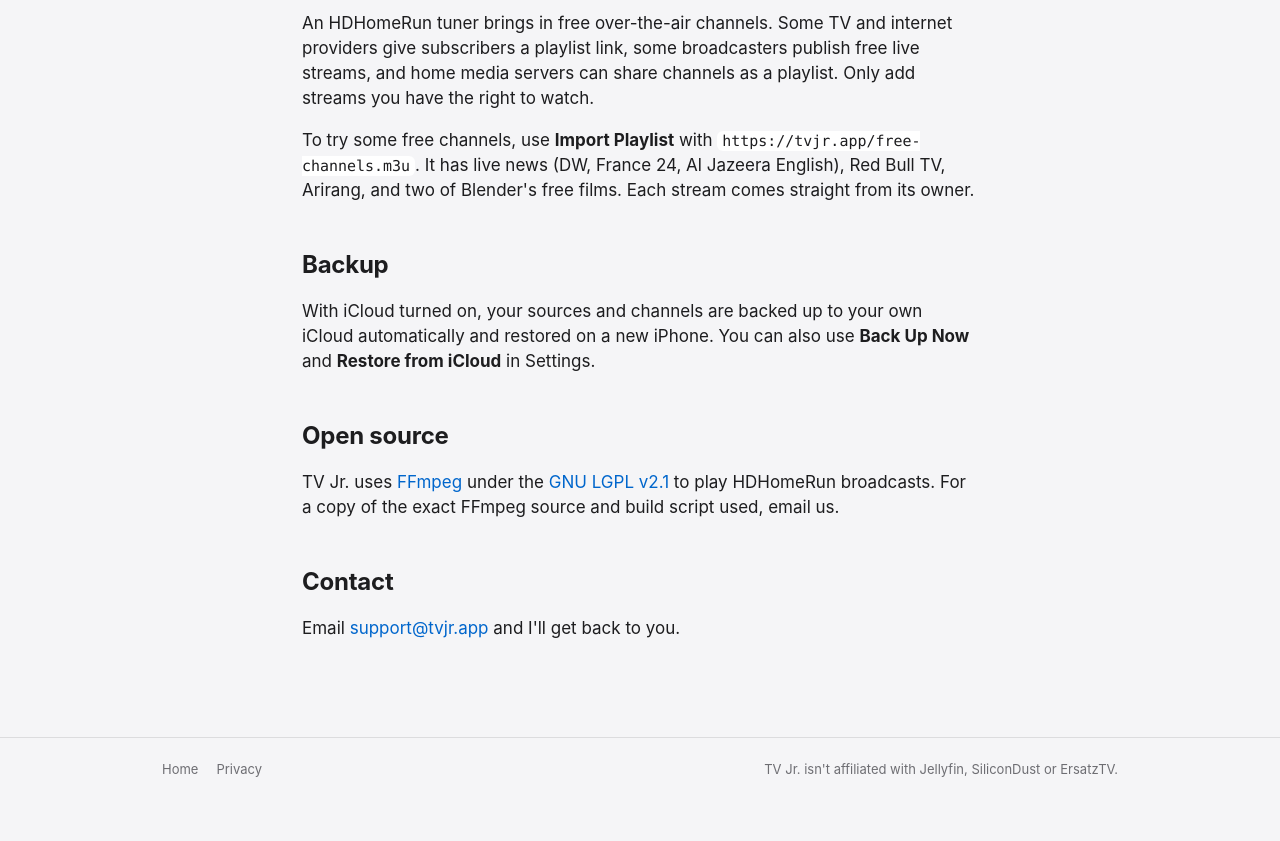
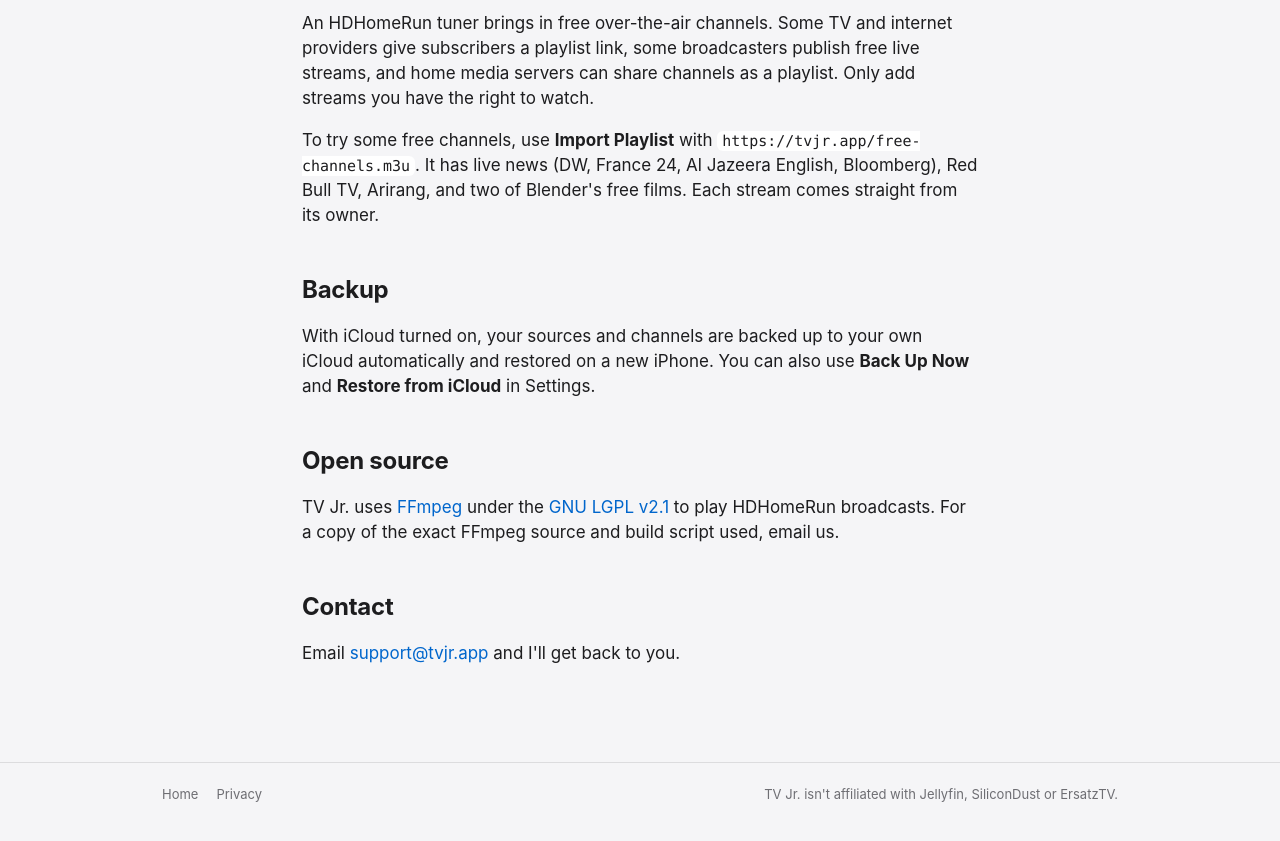
Before and after one commit to bpmarkowitz/tvjr-site, a plain HTML site: page support.html in a window 1280 px wide. Shown: the part 2280-3121 px from the top of the page. Before the commit the page ends 3100 px from the top, so only its background shows below. Drawn offline with Linux system fonts and the light colour scheme.

Commit message:
Playlist: Bloomberg TV
Co-Authored-By: Claude Opus 5.5 <noreply@anthropic.com>

```diff
--- a/support.html
+++ b/support.html
@@ -65,7 +65,7 @@
 
     <h2>Where do I find streams?</h2>
     <p>An HDHomeRun tuner brings in free over-the-air channels. Some TV and internet providers give subscribers a playlist link, some broadcasters publish free live streams, and home media servers can share channels as a playlist. Only add streams you have the right to watch.</p>
-    <p>To try some free channels, use <strong>Import Playlist</strong> with <code>https://tvjr.app/free-channels.m3u</code>. It has live news (DW, France 24, Al Jazeera English), Red Bull TV, Arirang, and two of Blender's free films. Each stream comes straight from its owner.</p>
+    <p>To try some free channels, use <strong>Import Playlist</strong> with <code>https://tvjr.app/free-channels.m3u</code>. It has live news (DW, France 24, Al Jazeera English, Bloomberg), Red Bull TV, Arirang, and two of Blender's free films. Each stream comes straight from its owner.</p>
 
     <h2>Backup</h2>
     <p>With iCloud turned on, your sources and channels are backed up to your own iCloud automatically and restored on a new iPhone. You can also use <strong>Back Up Now</strong> and <strong>Restore from iCloud</strong> in Settings.</p>
```
Also changed, not shown: 1 other file.
